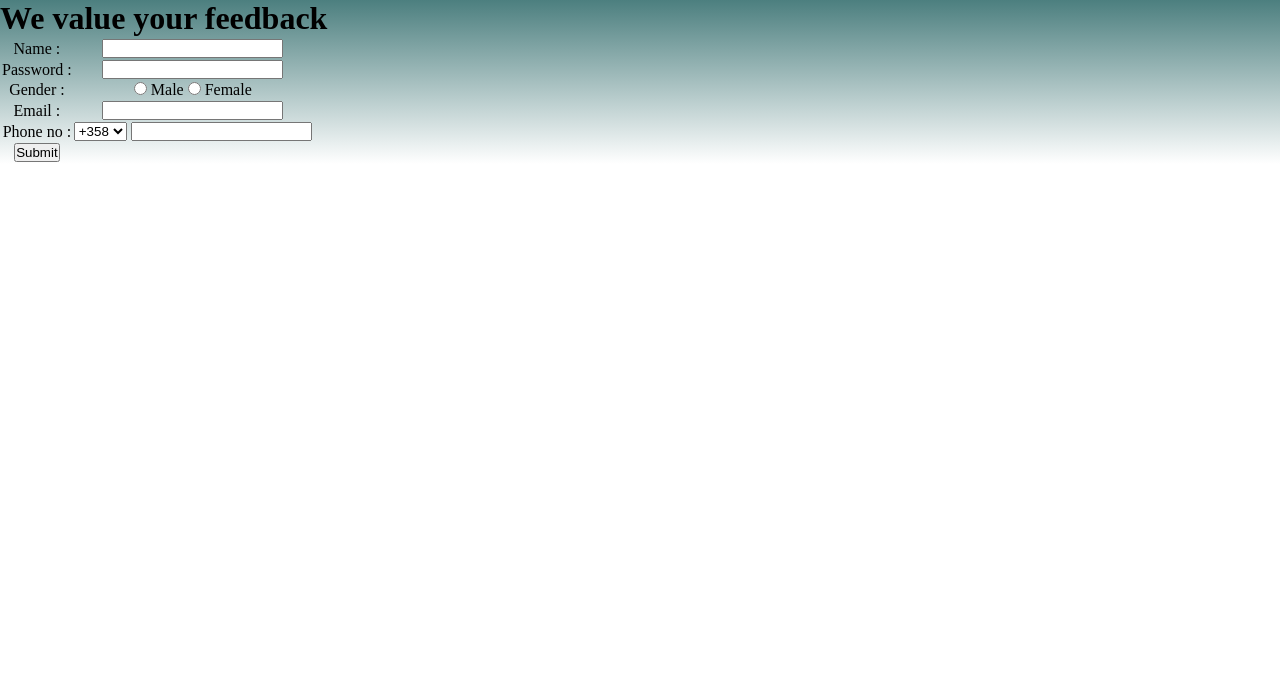
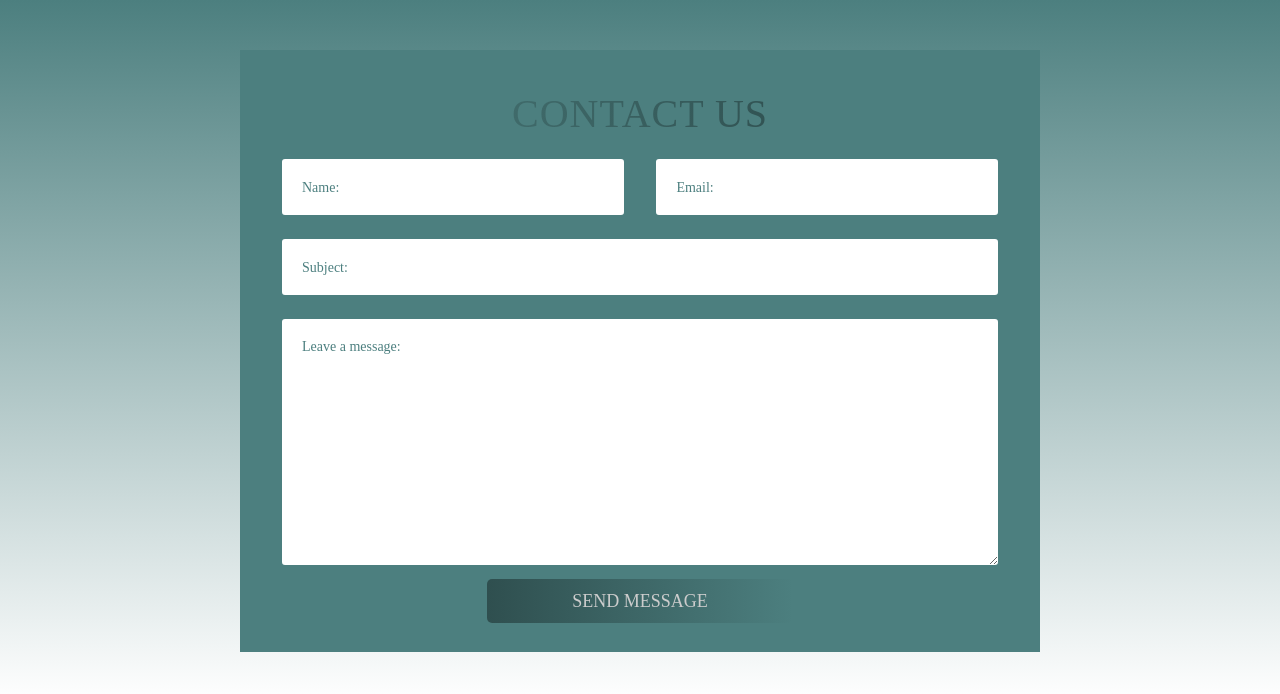
Before and after one commit to dawcules/manlysecondhand-fleamarket, a website: page view/public/feedbackform.html in a window 1280 px wide. Drawn offline with Linux system fonts and the light colour scheme.

Commit message:
feedback redi

```diff
--- a/view/public/feedbackform.html
+++ b/view/public/feedbackform.html
@@ -3,47 +3,29 @@
 <head>
     <meta charset="UTF-8">
     <meta name="viewport" content="width=device-width, initial-scale=1.0">
-    <title>Give us feedback</title>
+    <title>Title</title>
     <link href="css/aboutfeed.css" rel="stylesheet" type="text/css">
 </head>
 <body>
-<div class="mainfb" id="feedb" style="display: inline-block; text-align: center;">
-    <h1>We value your feedback</h1>
-<form align="center" onsubmit="onClick()">
-    <table>
-        <tr>
-            <td>Name :</td>
-            <td><input type="text"></td>
-        </tr>
-        <tr>
-            <td>Password :</td>
-            <td><input type="password"></td>
-        </tr>
-        <tr>
-            <td>Gender :</td>
-            <td>
-                <input type="radio" name="Gender"> Male
-                <input type="radio" name="Gender"> Female
-            </td>
-        </tr>
-        <tr>
-            <td>Email :</td>
-            <td><input type="email"></td>
-        </tr>
-        <tr>
-            <td>Phone no :</td>
-            <td>
-                <select>
-                    <option>+358</option>
-                </select>
-                <input type="phone">
-            </td>
-        </tr>
-        <tr>
-            <td><input type="submit" value="Submit"></td>
-        </tr>
-    </table>
-</form>
+<div class="container">
+    <p>Contact Us</p>
+
+<div class="info">
+    <input type="text" name="" placeholder="Name:" class="abt">
+    <input type="email" name="" placeholder="Email:" class="abt">
+</div>
+
+<div class="about">
+    <input type="email" name="" placeholder="Subject:" class="abt">
+</div>
+
+<div class="msg">
+    <textarea class="msgarea" placeholder="Leave a message:"></textarea>
+</div>
+
+<div class="submit" onclick="onClick()">
+    <a href="https://wwf.fi/" class="btn">Send Message</a>
+</div>
 </div>
 <script>
   function onClick() {
```
Also changed, not shown: view/public/aboutusform.html (deleted, +0 -36 lines), view/public/index.html (+2 -2 lines).
